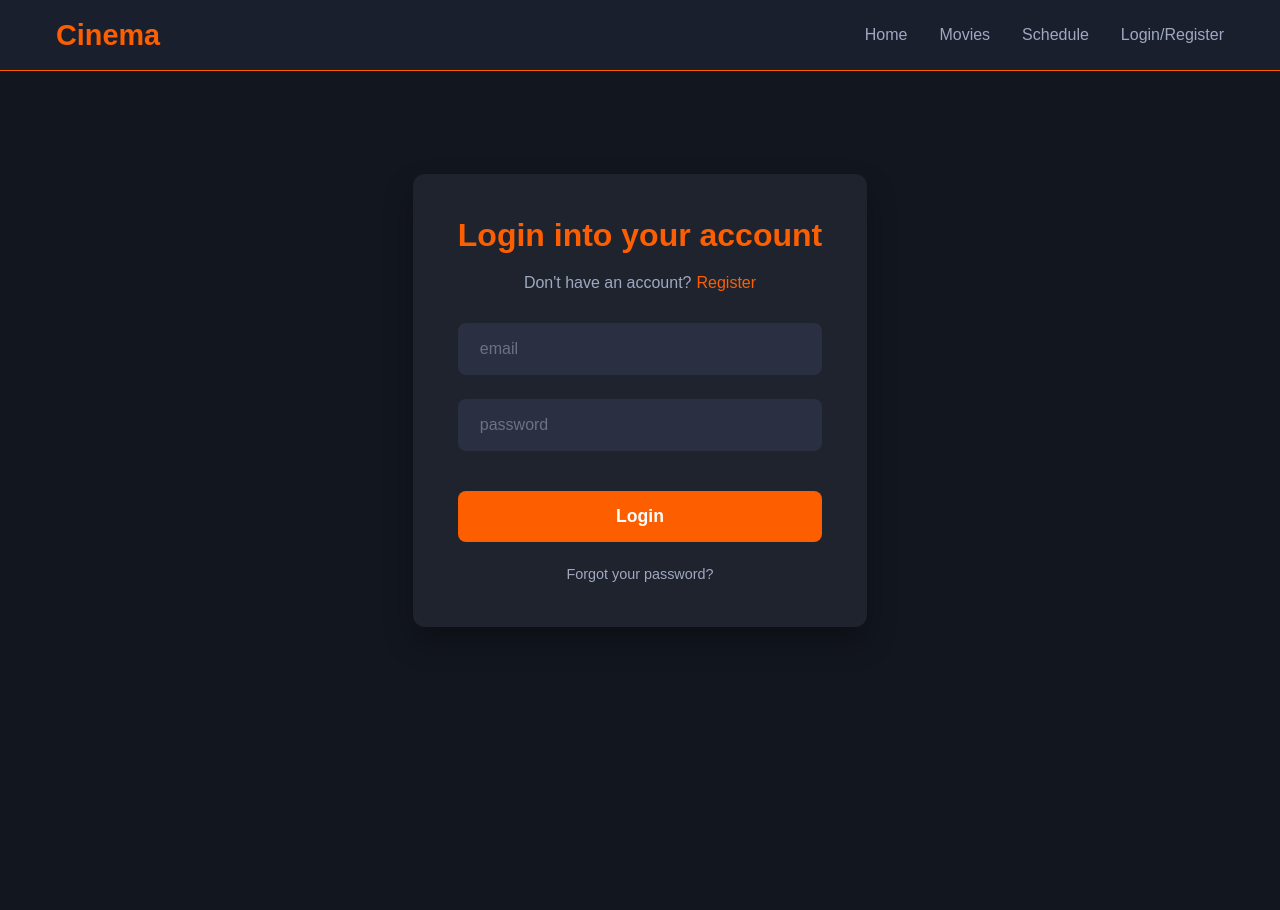
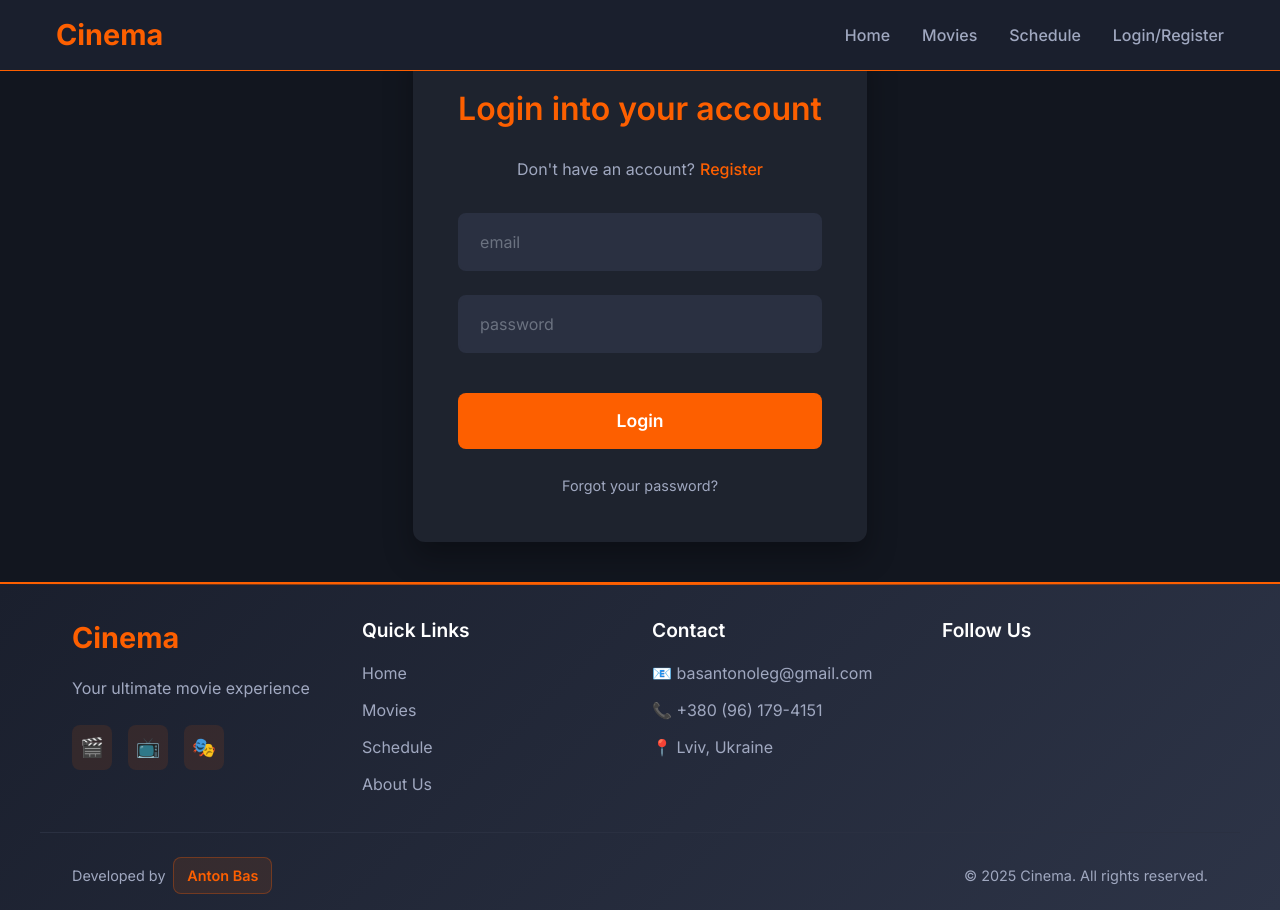
Before and after one commit to AntonBas/Cinema, a React (Vite) app in the folder frontend/: page /login in a window 1280 px wide. Before the commit the page ends 800 px from the top, so only its background shows below. Built offline with nearby package versions, Linux system fonts and the light colour scheme.

Commit message:
feat: update styles, add Footer and Layout
- Updated global and login page styles for consistent layout
- Created Footer component with styles
- Added Footer to LoginPage
- Created Layout component to wrap pages with Header and Footer

```diff
--- a/frontend/src/App.css
+++ b/frontend/src/App.css
@@ -1,29 +1,35 @@
+@import url('https://fonts.googleapis.com/css2?family=Inter:wght@400;500;600;700&display=swap');
+
 html,
 body,
 #root {
   margin: 0;
   padding: 0;
-  height: 100%;
   width: 100%;
-  overflow-x: hidden;
 }
 
 body {
+  min-height: 100vh;
+  display: flex;
+  flex-direction: column;
   background-color: #12161f;
   color: #fff;
-  font-family: 'Arial', sans-serif;
+  font-family: 'Inter', 'Arial', sans-serif;
   overflow-x: hidden;
+  overflow-y: auto;
   position: relative;
+  -webkit-font-smoothing: antialiased;
+  -moz-osx-font-smoothing: grayscale;
 }
 
 #root {
-  min-height: 100vh;
+  flex: 1;
   display: flex;
   flex-direction: column;
 }
 
-* {
-  box-sizing: border-box;
+main {
+  flex: 1;
 }
 
 img,
@@ -31,12 +37,6 @@ video,
 iframe {
   max-width: 100%;
   height: auto;
-}
-
-@media (max-width: 768px) {
-  body {
-    overflow-y: auto;
-  }
 }
 
 ::-webkit-scrollbar {
--- /dev/null
+++ b/frontend/src/components/Layout/Footer.css
@@ -0,0 +1,306 @@
+.footer {
+  background: linear-gradient(135deg, #1a1f2d 0%, #2d3447 100%);
+  color: #a0a8c0;
+  padding: 2rem 0 1rem;
+  margin-top: auto;
+  border-top: 2px solid #fd5f00;
+  position: relative;
+  overflow: hidden;
+  font-family: 'Inter', sans-serif;
+}
+
+.footer::before {
+  content: '';
+  position: absolute;
+  top: 0;
+  left: 0;
+  right: 0;
+  height: 1px;
+  background: linear-gradient(90deg, transparent, #fd5f00, transparent);
+}
+
+.footer-content {
+  max-width: 1200px;
+  margin: 0 auto 1.5rem;
+  padding: 0 2rem;
+  display: grid;
+  grid-template-columns: repeat(auto-fit, minmax(250px, 1fr));
+  gap: 1.5rem;
+}
+
+.footer-section h3 {
+  color: #fd5f00;
+  font-size: 1.8rem;
+  margin-bottom: 1rem;
+  font-weight: bold;
+}
+
+.footer-section h4 {
+  color: #ffffff;
+  font-size: 1.2rem;
+  margin-bottom: 1rem;
+  font-weight: 600;
+}
+
+.footer-section p {
+  line-height: 1.6;
+  margin-bottom: 1.5rem;
+}
+
+.footer-section ul {
+  list-style: none;
+  padding: 0;
+}
+
+.footer-section ul li {
+  margin-bottom: 0.8rem;
+  display: flex;
+  align-items: center;
+  gap: 0.5rem;
+}
+
+.footer-section a {
+  color: #a0a8c0;
+  text-decoration: none;
+  transition: all 0.3s ease;
+  position: relative;
+}
+
+.footer-section a::after {
+  content: '';
+  position: absolute;
+  bottom: -2px;
+  left: 0;
+  width: 0;
+  height: 1px;
+  background: #fd5f00;
+  transition: width 0.3s ease;
+}
+
+.footer-section a:hover::after {
+  width: 100%;
+  color: #fd5f00;
+}
+
+.social-links,
+.social-icons {
+  display: flex;
+  gap: 1rem;
+  margin-top: 1rem;
+  justify-content: flex-start;
+}
+
+.social-link,
+.social-icon {
+  display: inline-flex;
+  align-items: center;
+  justify-content: center;
+  padding: 0.5rem;
+  border-radius: 8px;
+  font-size: 1.2rem;
+  transition: all 0.3s ease;
+  cursor: pointer;
+  text-decoration: none;
+}
+
+.social-link {
+  background: rgba(253, 95, 0, 0.1);
+}
+
+.social-link:hover {
+  background: rgba(253, 95, 0, 0.2);
+  transform: translateY(-2px);
+}
+
+.social-icon {
+  background: rgba(255, 255, 255, 0.1);
+  width: 40px;
+  height: 40px;
+  border-radius: 50%;
+}
+
+.social-icon:hover {
+  background: #fd5f00;
+  transform: translateY(-2px);
+}
+
+.footer-bottom {
+  max-width: 1200px;
+  margin: 0 auto;
+  padding: 1.5rem 2rem 0;
+  border-top: 1px solid #2a3041;
+  display: flex;
+  justify-content: space-between;
+  align-items: center;
+  flex-wrap: wrap;
+  gap: 1rem;
+  font-size: 0.9rem;
+}
+
+.footer-developer {
+  display: flex;
+  align-items: center;
+  gap: 0.5rem;
+}
+
+.developer-name {
+  color: #fd5f00;
+  font-weight: 600;
+  padding: 0.4rem 0.8rem;
+  background: rgba(253, 95, 0, 0.1);
+  border-radius: 8px;
+  text-decoration: none;
+  transition: all 0.4s cubic-bezier(0.4, 0, 0.2, 1);
+  position: relative;
+  overflow: hidden;
+  border: 1px solid rgba(253, 95, 0, 0.3);
+  display: inline-block;
+}
+
+.developer-name::before {
+  content: '';
+  position: absolute;
+  top: 0;
+  left: -100%;
+  width: 100%;
+  height: 100%;
+  background: linear-gradient(90deg, transparent, rgba(253, 95, 0, 0.2), transparent);
+  transition: left 0.6s ease;
+}
+
+.developer-name:hover {
+  color: #ffffff;
+  background: rgba(253, 95, 0, 0.3);
+  transform: translateY(-2px) scale(1.05);
+  box-shadow:
+    0 4px 15px rgba(253, 95, 0, 0.3),
+    0 0 20px rgba(253, 95, 0, 0.2) inset;
+  border-color: #fd5f00;
+}
+
+.developer-name:hover::before {
+  left: 100%;
+}
+
+.developer-name:active {
+  transform: translateY(0) scale(1);
+  box-shadow:
+    0 2px 8px rgba(253, 95, 0, 0.2),
+    0 0 15px rgba(253, 95, 0, 0.1) inset;
+}
+
+@keyframes pulse {
+  0% {
+    box-shadow: 0 0 0 0 rgba(253, 95, 0, 0.4);
+  }
+
+  70% {
+    box-shadow: 0 0 0 10px rgba(253, 95, 0, 0);
+  }
+
+  100% {
+    box-shadow: 0 0 0 0 rgba(253, 95, 0, 0);
+  }
+}
+
+.developer-name {
+  animation: pulse 2s infinite;
+}
+
+.developer-name:hover {
+  animation: none;
+}
+
+.developer-name::after {
+  content: '👨‍💻';
+  position: absolute;
+  right: -25px;
+  top: 50%;
+  transform: translateY(-50%);
+  opacity: 0;
+  transition: all 0.3s ease;
+  font-size: 1.2em;
+}
+
+.developer-name:hover::after {
+  opacity: 1;
+  right: -30px;
+}
+
+@keyframes fadeInUp {
+  from {
+    opacity: 0;
+    transform: translateY(20px);
+  }
+
+  to {
+    opacity: 1;
+    transform: translateY(0);
+  }
+}
+
+.footer-section {
+  animation: fadeInUp 0.6s ease;
+}
+
+.footer-section:nth-child(1) {
+  animation-delay: 0.1s;
+}
+
+.footer-section:nth-child(2) {
+  animation-delay: 0.2s;
+}
+
+.footer-section:nth-child(3) {
+  animation-delay: 0.3s;
+}
+
+.footer-section:nth-child(4) {
+  animation-delay: 0.4s;
+}
+
+@media (max-width: 768px) {
+  .footer-content {
+    grid-template-columns: 1fr;
+    text-align: center;
+    padding: 0 1rem;
+    gap: 2rem;
+  }
+
+  .footer-section ul li {
+    justify-content: center;
+  }
+
+  .social-links,
+  .social-icons {
+    justify-content: center;
+  }
+
+  .footer-bottom {
+    flex-direction: column;
+    text-align: center;
+    gap: 1rem;
+  }
+
+  .footer-developer {
+    justify-content: center;
+  }
+}
+
+@media (max-width: 480px) {
+  .footer {
+    padding: 2rem 0 1rem;
+  }
+
+  .footer-content {
+    padding: 0 0.5rem;
+  }
+
+  .footer-section h3 {
+    font-size: 1.5rem;
+  }
+
+  .footer-section h4 {
+    font-size: 1.1rem;
+  }
+}
--- /dev/null
+++ b/frontend/src/components/Layout/Footer.tsx
@@ -0,0 +1,60 @@
+import React from 'react';
+import './Footer.css';
+
+export const Footer: React.FC = () => {
+  const currentYear = new Date().getFullYear();
+
+  return (
+    <footer className="footer">
+      <div className="footer-content">
+        <div className="footer-section">
+          <h3>Cinema</h3>
+          <p>Your ultimate movie experience</p>
+          <div className="social-links">
+            <a href="#" className="social-link" aria-label="Movies">🎬</a>
+            <a href="#" className="social-link" aria-label="TV Shows">📺</a>
+            <a href="#" className="social-link" aria-label="Theater">🎭</a>
+          </div>
+        </div>
+
+        <div className="footer-section">
+          <h4>Quick Links</h4>
+          <ul>
+            <li><a href="/">Home</a></li>
+            <li><a href="/movies">Movies</a></li>
+            <li><a href="/schedule">Schedule</a></li>
+            <li><a href="/about">About Us</a></li>
+          </ul>
+        </div>
+
+        <div className="footer-section">
+          <h4>Contact</h4>
+          <ul>
+            <li>📧 basantonoleg@gmail.com</li>
+            <li>📞 +380 (96) 179-4151</li>
+            <li>📍 Lviv, Ukraine</li>
+          </ul>
+        </div>
+
+        <div className="footer-section">
+          <h4>Follow Us</h4>
+          {/* <div className="social-icons">
+            <a href="#" className="social-icon" aria-label="Facebook">📘</a>
+            <a href="#" className="social-icon" aria-label="Instagram">📸</a>
+            <a href="#" className="social-icon" aria-label="Twitter">🐦</a>
+          </div> */}
+        </div>
+      </div>
+
+      <div className="footer-bottom">
+        <div className="footer-developer">
+          <span>Developed by </span>
+          <a href="https://www.linkedin.com/in/anton-bas-244465169/" target="_blank" rel="noopener noreferrer" className="developer-name">Anton Bas </a>
+        </div>
+        <div className="footer-copyright">
+          © {currentYear} Cinema. All rights reserved.
+        </div>
+      </div>
+    </footer>
+  );
+};
--- a/frontend/src/components/Layout/Header.css
+++ b/frontend/src/components/Layout/Header.css
@@ -1,14 +1,12 @@
 .header-main {
   background-color: #1a1f2d;
   border-bottom: 1px solid #fd5f00;
-  padding: 0;
   position: fixed;
   top: 0;
   left: 0;
   right: 0;
   width: 100%;
   z-index: 1000;
-  overflow: visible !important;
 }
 
 .header-navbar {
@@ -19,8 +17,6 @@
   justify-content: space-between;
   align-items: center;
   height: 70px;
-  box-sizing: border-box;
-  position: relative;
 }
 
 .logo a {
@@ -28,7 +24,7 @@
   font-size: 1.8rem;
   font-weight: bold;
   text-decoration: none;
-  font-family: 'Arial', sans-serif;
+  font-family: 'Inter', sans-serif;
   transition: color 0.3s ease;
 }
 
@@ -40,27 +36,21 @@
 .nav-links {
   display: flex;
   list-style: none;
-  margin: 0;
-  padding: 0;
   gap: 2rem;
   align-items: center;
 }
 
-.nav-links li {
-  position: relative;
-}
-
-.nav-links a {
+.nav-links li a {
   color: #a0a8c0;
+  font-weight: 500;
   text-decoration: none;
-  font-weight: 500;
-  transition: all 0.3s ease;
+  transition: color 0.3s ease;
   padding: 0.5rem 0;
   position: relative;
   font-size: 1rem;
 }
 
-.nav-links a::after {
+.nav-links li a::after {
   content: '';
   position: absolute;
   bottom: -2px;
@@ -71,16 +61,12 @@
   transition: width 0.3s ease;
 }
 
-.nav-links a:hover {
+.nav-links li a:hover {
   color: #fd5f00;
 }
 
-.nav-links a:hover::after {
+.nav-links li a:hover::after {
   width: 100%;
-}
-
-.dropdown {
-  position: relative;
 }
 
 .dropdown-btn {
@@ -91,11 +77,11 @@
   cursor: pointer;
   padding: 0.5rem 1rem;
   font-size: 1rem;
-  transition: all 0.3s ease;
   display: flex;
   align-items: center;
   gap: 0.5rem;
   border-radius: 6px;
+  transition: all 0.3s ease;
 }
 
 .dropdown-btn:hover {
@@ -140,57 +126,53 @@
   }
 }
 
-.dropdown-menu li {
-  margin: 0;
-}
-
-.dropdown-menu a,
-.dropdown-menu button {
+.dropdown-menu li a,
+.dropdown-menu li button {
   display: block;
   width: 100%;
-  text-align: left;
   padding: 0.75rem 1.5rem;
   color: #a0a8c0;
-  text-decoration: none;
+  text-align: left;
   background: none;
   border: none;
   cursor: pointer;
+  font-size: 0.9rem;
   transition: all 0.3s ease;
-  font-size: 0.9rem;
 }
 
-.dropdown-menu a:hover,
-.dropdown-menu button:hover {
+.dropdown-menu li a:hover,
+.dropdown-menu li button:hover {
   background-color: #2a3041;
   color: #fd5f00;
 }
 
-.logout-btn {
-  color: #ff6b6b !important;
+.logout-btn,
+.mobile-logout-btn {
+  color: #ff6b6b;
 }
 
-.logout-btn:hover {
-  color: #ff5252 !important;
-  background-color: rgba(255, 107, 107, 0.1) !important;
+.logout-btn:hover,
+.mobile-logout-btn:hover {
+  color: #ff5252;
+  background: rgba(255, 107, 107, 0.1);
 }
 
-/* Mobile Menu */
 .mobile-menu-btn {
   display: none;
   flex-direction: column;
+  gap: 4px;
   background: none;
   border: none;
   cursor: pointer;
   padding: 0.5rem;
-  gap: 4px;
 }
 
 .mobile-menu-btn span {
   width: 25px;
   height: 3px;
   background: #fd5f00;
+  border-radius: 2px;
   transition: all 0.3s ease;
-  border-radius: 2px;
 }
 
 .mobile-menu {
@@ -220,36 +202,20 @@
   gap: 1rem;
 }
 
-.mobile-menu-content a,
-.mobile-logout-btn {
+.mobile-menu-content a {
   color: #a0a8c0;
   text-decoration: none;
   padding: 1rem;
   border-radius: 6px;
   transition: all 0.3s ease;
-  background: none;
-  border: none;
-  text-align: left;
   font-size: 1.1rem;
-  cursor: pointer;
 }
 
-.mobile-menu-content a:hover,
-.mobile-logout-btn:hover {
+.mobile-menu-content a:hover {
   color: #fd5f00;
   background: rgba(253, 95, 0, 0.1);
 }
 
-.mobile-logout-btn {
-  color: #ff6b6b !important;
-}
-
-.mobile-logout-btn:hover {
-  color: #ff5252 !important;
-  background: rgba(255, 107, 107, 0.1) !important;
-}
-
-/* Responsive Design */
 @media (max-width: 768px) {
   .nav-links {
     display: none;
@@ -261,10 +227,6 @@
 
   .mobile-menu {
     display: block;
-  }
-
-  .header-navbar {
-    padding: 0 1rem;
   }
 }
 
@@ -281,11 +243,3 @@
     top: 60px;
   }
 }
-
-body {
-  overflow-x: hidden;
-}
-
-* {
-  box-sizing: border-box;
-}
--- a/frontend/src/components/Layout/Header.tsx
+++ b/frontend/src/components/Layout/Header.tsx
@@ -1,6 +1,13 @@
 import React, { useState, useEffect, useRef } from 'react';
 import { useAuth } from '../../context/AuthContext';
 import './Header.css';
+import { Link } from 'react-router-dom';
+
+interface NavLink {
+  name: string;
+  path: string;
+  adminOnly?: boolean;
+}
 
 export const Header: React.FC = () => {
   const { user, token, logout } = useAuth();
@@ -9,22 +16,27 @@ export const Header: React.FC = () => {
   const dropdownRef = useRef<HTMLLIElement>(null);
   const mobileMenuRef = useRef<HTMLDivElement>(null);
 
+  const links: NavLink[] = [
+    { name: 'Home', path: '/' },
+    { name: 'Movies', path: '/movies' },
+    { name: 'Schedule', path: '/schedule' },
+  ];
+
   useEffect(() => {
     const handleClickOutside = (event: MouseEvent) => {
       if (dropdownRef.current && !dropdownRef.current.contains(event.target as Node)) {
         setIsDropdownOpen(false);
       }
-      if (mobileMenuRef.current &&
+      if (
+        mobileMenuRef.current &&
         !mobileMenuRef.current.contains(event.target as Node) &&
-        !(event.target as Element).closest('.mobile-menu-btn')) {
+        !(event.target as Element).closest('.mobile-menu-btn')
+      ) {
         setIsMobileMenuOpen(false);
       }
     };
-
     document.addEventListener('mousedown', handleClickOutside);
-    return () => {
-      document.removeEventListener('mousedown', handleClickOutside);
-    };
+    return () => document.removeEventListener('mousedown', handleClickOutside);
   }, []);
 
   const handleLogout = () => {
@@ -34,37 +46,45 @@ export const Header: React.FC = () => {
     window.location.href = '/';
   };
 
-  const toggleDropdown = () => {
-    setIsDropdownOpen(!isDropdownOpen);
-  };
-
-  const toggleMobileMenu = () => {
-    setIsMobileMenuOpen(!isMobileMenuOpen);
-  };
-
   return (
     <header className="header-main">
       <nav className="header-navbar">
         <div className="logo">
-          <a href="/">Cinema</a>
+          <Link to="/">Cinema</Link>
         </div>
 
         <ul className="nav-links">
-          <li><a href="/" onClick={() => setIsDropdownOpen(false)}>Home</a></li>
-          <li><a href="/movies" onClick={() => setIsDropdownOpen(false)}>Movies</a></li>
-          <li><a href="/schedule" onClick={() => setIsDropdownOpen(false)}>Schedule</a></li>
+          {links.map((link) => (
+            <li key={link.name}>
+              <Link to={link.path} onClick={() => setIsDropdownOpen(false)}>
+                {link.name}
+              </Link>
+            </li>
+          ))}
 
           {token ? (
             <li className="dropdown" ref={dropdownRef}>
-              <button className="dropdown-btn" onClick={toggleDropdown}>
-                My Account
-                <span className={`dropdown-arrow ${isDropdownOpen ? 'open' : ''}`}>▼</span>
+              <button
+                className="dropdown-btn"
+                onClick={() => setIsDropdownOpen(!isDropdownOpen)}
+                aria-haspopup="true"
+                aria-expanded={isDropdownOpen}
+              >
+                My Account <span className={`dropdown-arrow ${isDropdownOpen ? 'open' : ''}`}>▼</span>
               </button>
               {isDropdownOpen && (
                 <ul className="dropdown-menu">
-                  <li><a href="/account" onClick={() => setIsDropdownOpen(false)}>Profile</a></li>
+                  <li>
+                    <Link to="/account" onClick={() => setIsDropdownOpen(false)}>
+                      Profile
+                    </Link>
+                  </li>
                   {user?.userRole === 'ROLE_ADMIN' && (
-                    <li><a href="/admin/dashboard" onClick={() => setIsDropdownOpen(false)}>Dashboard</a></li>
+                    <li>
+                      <Link to="/admin/dashboard" onClick={() => setIsDropdownOpen(false)}>
+                        Dashboard
+                      </Link>
+                    </li>
                   )}
                   <li>
                     <button onClick={handleLogout} className="logout-btn">
@@ -75,11 +95,18 @@ export const Header: React.FC = () => {
               )}
             </li>
           ) : (
-            <li><a href="/login">Login/Register</a></li>
+            <li>
+              <Link to="/login">Login/Register</Link>
+            </li>
           )}
         </ul>
 
-        <button className="mobile-menu-btn" onClick={toggleMobileMenu}>
+        <button
+          className="mobile-menu-btn"
+          onClick={() => setIsMobileMenuOpen(!isMobileMenuOpen)}
+          aria-label="Toggle navigation"
+          aria-expanded={isMobileMenuOpen}
+        >
           <span></span>
           <span></span>
           <span></span>
@@ -87,22 +114,30 @@ export const Header: React.FC = () => {
 
         <div ref={mobileMenuRef} className={`mobile-menu ${isMobileMenuOpen ? 'open' : ''}`}>
           <div className="mobile-menu-content">
-            <a href="/" onClick={() => setIsMobileMenuOpen(false)}>Home</a>
-            <a href="/movies" onClick={() => setIsMobileMenuOpen(false)}>Movies</a>
-            <a href="/schedule" onClick={() => setIsMobileMenuOpen(false)}>Schedule</a>
+            {links.map((link) => (
+              <Link key={link.name} to={link.path} onClick={() => setIsMobileMenuOpen(false)}>
+                {link.name}
+              </Link>
+            ))}
 
             {token ? (
               <div className="mobile-account-section">
-                <a href="/account" onClick={() => setIsMobileMenuOpen(false)}>Profile</a>
+                <Link to="/account" onClick={() => setIsMobileMenuOpen(false)}>
+                  Profile
+                </Link>
                 {user?.userRole === 'ROLE_ADMIN' && (
-                  <a href="/admin/dashboard" onClick={() => setIsMobileMenuOpen(false)}>Dashboard</a>
+                  <Link to="/admin/dashboard" onClick={() => setIsMobileMenuOpen(false)}>
+                    Dashboard
+                  </Link>
                 )}
                 <button onClick={handleLogout} className="mobile-logout-btn">
                   Logout
                 </button>
               </div>
             ) : (
-              <a href="/login" onClick={() => setIsMobileMenuOpen(false)}>Login/Register</a>
+              <Link to="/login" onClick={() => setIsMobileMenuOpen(false)}>
+                Login/Register
+              </Link>
             )}
           </div>
         </div>
--- /dev/null
+++ b/frontend/src/components/Layout/Layout.tsx
@@ -0,0 +1,19 @@
+import React from 'react';
+import { Header } from './Header';
+import { Footer } from './Footer';
+
+interface LayoutProps {
+  children: React.ReactNode;
+}
+
+export const Layout: React.FC<LayoutProps> = ({ children }) => {
+  return (
+    <>
+      <Header />
+      <main style={{ flex: 1, display: 'flex', justifyContent: 'center', alignItems: 'center', padding: '20px' }}>
+        {children}
+      </main>
+      <Footer />
+    </>
+  );
+};
--- a/frontend/src/components/auth/LoginForm.css
+++ b/frontend/src/components/auth/LoginForm.css
@@ -1,6 +1,5 @@
 .login {
     width: 100%;
-    height: 100vh;
     box-sizing: border-box;
     display: flex;
     align-items: center;
@@ -142,8 +141,15 @@
 }
 
 @keyframes fadeIn {
-    from { opacity: 0; transform: translateY(20px); }
-    to { opacity: 1; transform: translateY(0); }
+    from {
+        opacity: 0;
+        transform: translateY(20px);
+    }
+
+    to {
+        opacity: 1;
+        transform: translateY(0);
+    }
 }
 
 .login-container {
--- /dev/null
+++ b/frontend/src/pages/auth/LoginPage.css
@@ -0,0 +1,23 @@
+.login-page-body {
+  margin: 0;
+  padding: 0;
+  min-height: 100vh;
+  overflow-x: hidden;
+  background: #12161f;
+}
+
+.auth-main-content {
+  flex: 1;
+  display: flex;
+  justify-content: center;
+  align-items: center;
+  padding: 20px;
+  box-sizing: border-box;
+}
+
+@media (max-width: 768px) {
+  .auth-main-content {
+    min-height: calc(100vh - 70px - 250px);
+    padding: 15px;
+  }
+}
--- a/frontend/src/pages/auth/LoginPage.tsx
+++ b/frontend/src/pages/auth/LoginPage.tsx
@@ -1,10 +1,18 @@
-import React from 'react';
-import { Header } from '../../components/layout/Header';
+import React, { useEffect } from 'react';
+import { Layout } from '../../components/layout/Layout';
 import { LoginForm } from '../../components/auth/LoginForm';
 import { useAuth } from '../../context/AuthContext';
+import './LoginPage.css';
 
 export const LoginPage: React.FC = () => {
   const { token, isLoading } = useAuth();
+
+  useEffect(() => {
+    document.body.classList.add('login-page-body');
+    return () => {
+      document.body.classList.remove('login-page-body');
+    };
+  }, []);
 
   if (token && !isLoading) {
     window.location.href = '/';
@@ -12,11 +20,10 @@ export const LoginPage: React.FC = () => {
   }
 
   return (
-    <div>
-      <Header />
-      <div>
+    <Layout>
+      <div className="auth-main-content">
         <LoginForm />
       </div>
-    </div>
+    </Layout>
   );
 };
--- a/frontend/src/styles/reset.css
+++ b/frontend/src/styles/reset.css
@@ -6,7 +6,8 @@
   box-sizing: border-box;
 }
 
-ul, ol {
+ul,
+ol {
   list-style: none;
 }
 
@@ -19,13 +20,23 @@ button {
   border: none;
   background: none;
   cursor: pointer;
-  font-family: inherit;
+  font: inherit;
+  color: inherit;
 }
 
-input, textarea, select {
+input,
+textarea,
+select {
   border: none;
   outline: none;
-  font-family: inherit;
+  font: inherit;
+  background: none;
+  color: inherit;
+}
+
+:focus {
+  outline: 2px solid #0d6efd;
+  outline-offset: 2px;
 }
 
 table {
@@ -34,20 +45,41 @@ table {
 }
 
 body {
-  line-height: 1;
+  line-height: 1.5;
   -webkit-font-smoothing: antialiased;
   -moz-osx-font-smoothing: grayscale;
+  text-rendering: optimizeLegibility;
 }
 
-img, picture, video, canvas, svg {
+img,
+picture,
+video,
+canvas,
+svg {
   display: block;
   max-width: 100%;
 }
 
-p, h1, h2, h3, h4, h5, h6 {
+p,
+h1,
+h2,
+h3,
+h4,
+h5,
+h6 {
   overflow-wrap: break-word;
 }
 
 #root {
   isolation: isolate;
 }
+
+main,
+section,
+article,
+aside,
+header,
+footer,
+nav {
+  display: block;
+}
```
Also changed, not shown: frontend/src/components/auth/LoginForm.tsx (line endings or trailing spaces), frontend/src/main.tsx (line endings or trailing spaces).
